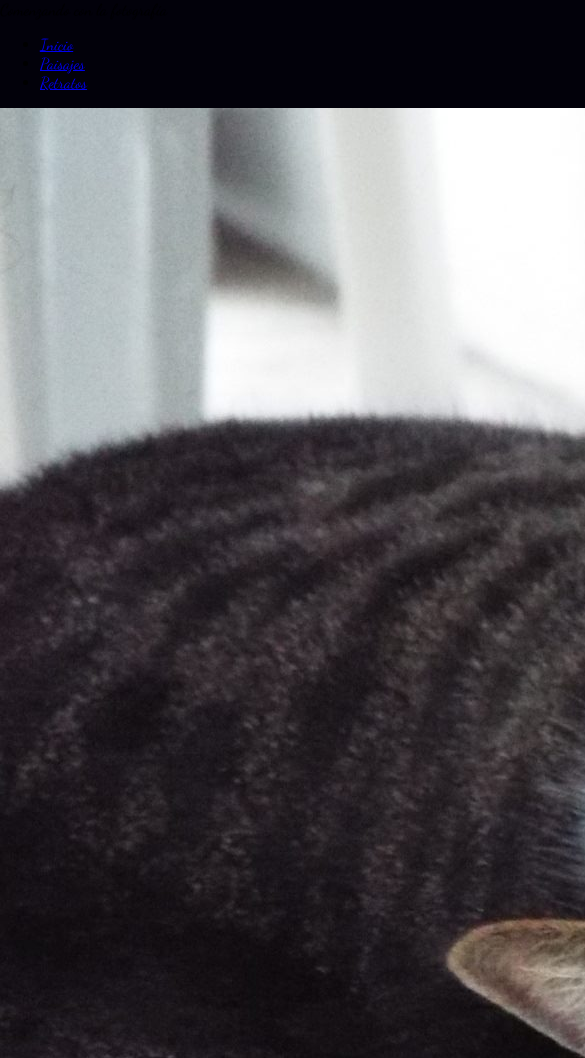
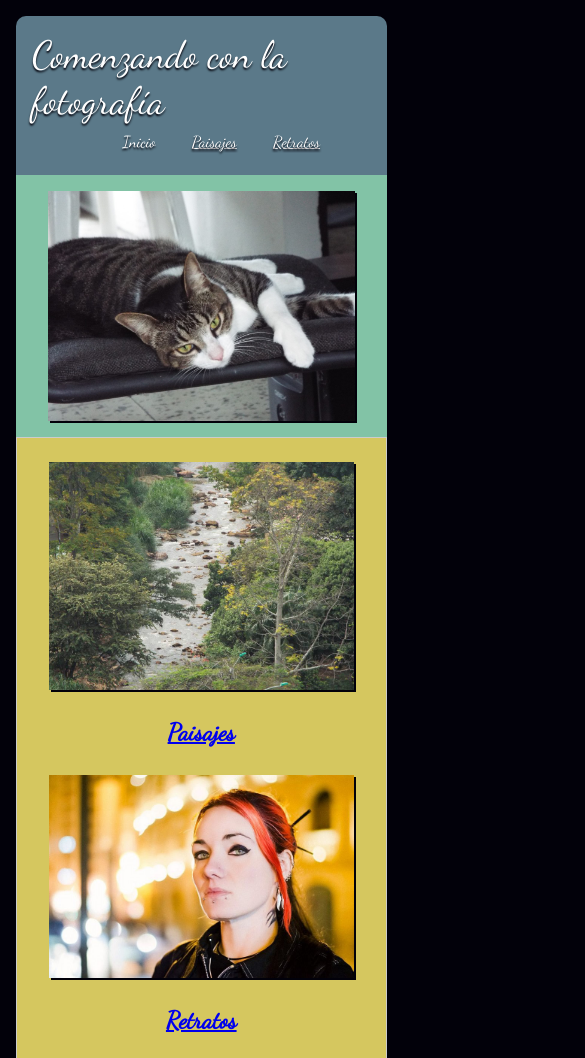
Before and after one commit to edwinandeka/fotografia-page-example, a plain HTML site: page index.html in a window 390 px wide. Shown: the top 1058 px of the page, 585 px wide, since content can reach past the window. Drawn offline with Linux system fonts and the light colour scheme.

Commit message:
S agrega el css de la pagina principal

```diff
--- a/css/main.css
+++ b/css/main.css
@@ -3,3 +3,195 @@ html, body {
 	font-family: 'Dancing Script', cursive;
 	margin: 0;
 }
+
+.container {
+	width: 900px;
+	padding: 30px;
+	margin: 0 auto;
+}
+
+.shadow {
+	box-shadow: 2px 2px 0px #02010a;
+}
+
+
+.rotate {
+	transition: .4s;
+}
+
+.rotate:hover {
+	transform: rotate(10deg);
+	transform: drop-shadow(16px 16px 10px #82c3a6);
+	border: 2px solid #FFF;
+}
+
+
+.trasnlate {
+	transition: .4s;
+}
+.trasnlate:hover {
+	transform: translate(20px, -5px);
+	transform: drop-shadow(16px 16px 10px #82c3a6);
+	border: 2px solid #FFF;
+}
+
+
+
+/* header*/
+.header-nav {
+    background-color: #5b7989;
+    padding: 16px;
+    border-top-left-radius: 10px;
+    border-top-right-radius: 10px;
+}
+
+.title-app {
+	display: inline-block;
+	font-size: 22px;
+	color: #fff;
+	text-shadow:0 2px 2px #02010a;
+}
+
+.menu-app {
+	display: inline-block;
+	list-style: none;
+	float: right;
+    margin: 0;
+}
+
+.menu-app li {
+	display: inline-block;
+	padding: 8px 16px;
+}
+
+.menu-app li a {
+	color: #FFF;
+	text-shadow:0 2px 2px #02010a;
+}
+
+.menu-app li.active a {
+	text-decoration: none;
+}
+
+
+
+/*image main*/
+
+.image-main {
+	padding: 30px;
+	background-color:  #82c3a6;
+	display: flex;
+    align-items: center;
+}
+
+img.responsive {
+	width: 500px;
+	margin: 0 auto;
+	transition: .4s;
+
+}
+
+
+.image-secondary {
+    padding: 30px;
+    background-color: #d5c75f;
+    border: 1px solid #CCC;
+    display: flex;
+    -webkit-box-orient: horizontal;
+    flex-direction: row;
+    -webkit-box-pack: center;
+    justify-content: center;
+    -webkit-box-align: center;
+    align-items: center;
+}
+
+.image-secondary img.responsive {
+	width: 300px;
+	margin: 0 auto;
+	height: 200px;
+    margin: 8px;
+}
+
+.image-secondary div {
+	text-align: center;
+}
+
+
+
+/*footer-app*/
+
+
+.footer-app {
+    background-color: #C6d5c5;
+    padding: 16px;
+    border-bottom-left-radius: 10px;
+    border-bottom-right-radius: 10px;
+}
+
+.column {
+	width: 20%;
+	padding: 16px;
+	display: inline-block;
+	vertical-align: text-top;
+}
+
+.footer-app ul {
+	list-style: none;
+	padding: 0;
+	margin: 0;
+}
+
+
+.footer-app img {
+	width: 20px;
+    vertical-align: middle;
+}
+
+.footer-app li{
+  line-height: 32px;
+}
+
+
+@media (max-width: 900px) {
+
+.container {
+	width: 95%;
+	padding: 16px;
+}
+
+
+.image-main {
+    width: calc(100% - 32px);
+	padding: 16px;
+
+}
+
+.image-secondary {
+    height: auto;
+    padding: 16px;
+    flex-direction: column;
+    align-items: center;
+}
+
+img.responsive {
+    width: calc(100% - 32px);
+    height: auto;
+}
+.image-secondary img.responsive {
+    width: calc(100% - 32px);
+    height: auto;
+}
+
+.column {
+    width: calc(100% - 32px);
+}
+
+.header-nav {
+    display: flex;
+    align-items: center;
+    flex-direction: column;
+}
+
+.title-app {
+	font-size: 38px;
+}
```
